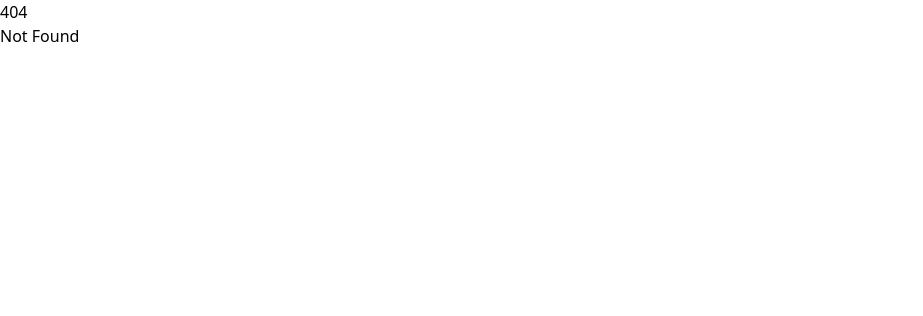
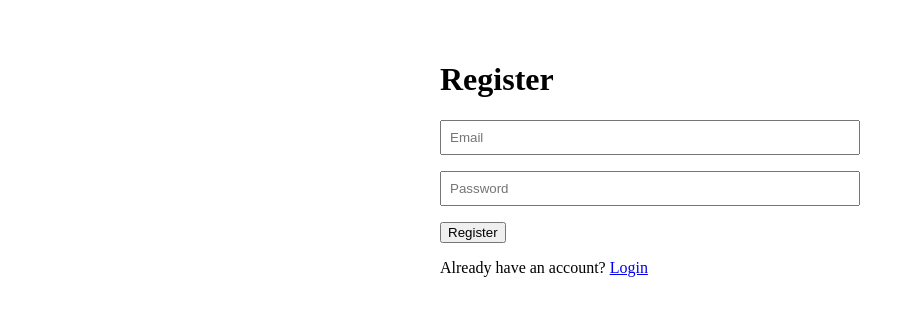
Before and after one commit to Chulinuwu/intaniahack, a SvelteKit app in the folder Frontend/: page /register in a window 1280 px wide. Before the commit this address had no page. Shown: the top 316 px of the page, without its empty margins (0-923 px from the left). Built offline with nearby package versions, Linux system fonts and the light colour scheme.

Commit message:
init frontend

```diff
--- /dev/null
+++ b/Frontend/src/lib/auth.ts
@@ -0,0 +1,37 @@
+import { writable } from 'svelte/store';
+import { browser } from '$app/environment';
+
+// สร้าง store สำหรับ token
+export const token = writable<string | null>(null);
+
+// ฟังก์ชันจัดการ token
+export function setToken(newToken: string | null) {
+    token.set(newToken);
+    if (browser) {
+        document.cookie = `token=${newToken}; path=/; max-age=604800`;
+    }
+}
+
+export function getToken() {
+    if (browser) {
+        const cookies = document.cookie.split(';');
+        const tokenCookie = cookies.find(c => c.trim().startsWith('token='));
+        return tokenCookie ? tokenCookie.split('=')[1] : null;
+    }
+    let currentToken;
+    token.subscribe(t => currentToken = t)();
+    return currentToken;
+}
+
+export function removeToken() {
+    token.set(null);
+    if (browser) {
+        document.cookie = 'token=; path=/; max-age=0';
+    }
+}
+
+// ตั้งค่า initial value จาก cookie เมื่ออยู่ใน browser
+if (browser) {
+    const initialToken = getToken() ?? null;
+    token.set(initialToken);
+}
--- a/Frontend/src/lib/index.ts
+++ /dev/null
@@ -1 +0,0 @@
-// place files you want to import through the `$lib` alias in this folder.
--- a/Frontend/src/routes/+layout.svelte
+++ b/Frontend/src/routes/+layout.svelte
@@ -1,6 +1,22 @@
-<script lang="ts">
-	import '../app.css';
-	let { children } = $props();
+<script>
+    import { onMount } from 'svelte';
+    import { goto } from '$app/navigation';
+    import { browser } from '$app/environment';
+    import { token } from '$lib/auth';
+
+    onMount(() => {
+        if (browser) {
+            const pathname = window.location.pathname;
+            if (!$token && pathname !== '/login' && pathname !== '/register') {
+                goto('/login');
+            }
+        }
+    });
+
+    // reactive statement สำหรับ client-side changes
+    $: if (browser && !$token && window.location.pathname !== '/login' && window.location.pathname !== '/register') {
+        goto('/login');
+    }
 </script>
 
-{@render children()}
+<slot />
--- a/Frontend/src/routes/+page.svelte
+++ b/Frontend/src/routes/+page.svelte
@@ -1,2 +1,56 @@
-<h1>Welcome to SvelteKit</h1>
-<p>Visit <a href="https://svelte.dev/docs/kit">svelte.dev/docs/kit</a> to read the documentation</p>
+<script>
+    import { onMount } from 'svelte';
+    import { goto } from '$app/navigation';
+    import { getToken, removeToken } from '$lib/auth';
+
+    let username = '';
+    let error = '';
+
+    onMount(async () => {
+        try {
+            const response = await fetch(`${import.meta.env.VITE_API_URL}/me`, {
+                headers: {
+                    'Authorization': `Bearer ${getToken()}`
+                }
+            });
+
+            const data = await response.json();
+
+            if (!response.ok) {
+                throw new Error('Failed to fetch user data');
+            }
+
+            username = data.email;
+        } catch (err) {
+            error = err instanceof Error ? err.message : 'An unknown error occurred';
+            removeToken();
+            goto('/login');
+        }
+    });
+
+    function handleLogout() {
+        removeToken();
+        goto('/login');
+    }
+</script>
+
+<div class="container">
+    {#if username}
+        <h1>Welcome, {username}</h1>
+        <button on:click={handleLogout}>Logout</button>
+    {/if}
+    {#if error}
+        <p class="error">{error}</p>
+    {/if}
+</div>
+
+<style>
+    .container {
+        max-width: 400px;
+        margin: 0 auto;
+        padding: 2rem;
+    }
+    .error {
+        color: red;
+    }
+</style>
--- /dev/null
+++ b/Frontend/src/routes/login/+page.svelte
@@ -0,0 +1,62 @@
+<script>
+    import { goto } from '$app/navigation';
+    import { setToken } from '$lib/auth';
+
+    let email = '';
+    let password = '';
+    let error = '';
+
+    async function handleLogin() {
+        try {
+            const response = await fetch(`${import.meta.env.VITE_API_URL}/login`, {
+                method: 'POST',
+                headers: {
+                    'Content-Type': 'application/json'
+                },
+                body: JSON.stringify({ email, password })
+            });
+
+            const data = await response.json();
+
+            if (!response.ok) {
+                throw new Error(data.message || 'Login failed');
+            }
+
+            setToken(data.token);
+            goto('/');
+        } catch (err) {
+            error = err instanceof Error ? err.message : 'An unknown error occurred';
+        }
+    }
+</script>
+
+
+<div class="container">
+    <h1>Login</h1>
+    {#if error}
+        <p class="error">{error}</p>
+    {/if}
+    <form on:submit|preventDefault={handleLogin}>
+        <input type="email" bind:value={email} placeholder="Email" required />
+        <input type="password" bind:value={password} placeholder="Password" required />
+        <button type="submit">Login</button>
+    </form>
+    <p>Don't have an account? <a href="/register">Register</a></p>
+</div>
+
+<style>
+    .container {
+        max-width: 400px;
+        margin: 0 auto;
+        padding: 2rem;
+    }
+    input {
+        display: block;
+        width: 100%;
+        margin: 1rem 0;
+        padding: 0.5rem;
+    }
+    .error {
+        color: red;
+    }
+</style>
--- /dev/null
+++ b/Frontend/src/routes/register/+page.svelte
@@ -0,0 +1,59 @@
+<script>
+    import { goto } from '$app/navigation';
+
+    let email = '';
+    let password = '';
+    let error = '';
+
+    async function handleRegister() {
+        try {
+            const response = await fetch(`${import.meta.env.VITE_API_URL}/register`, {
+                method: 'POST',
+                headers: {
+                    'Content-Type': 'application/json'
+                },
+                body: JSON.stringify({ email, password })
+            });
+
+            const data = await response.json();
+
+            if (!response.ok) {
+                throw new Error(data.message || 'Registration failed');
+            }
+
+            goto('/login');
+        } catch (err) {
+            error = err instanceof Error ? err.message : 'An unknown error occurred';
+        }
+    }
+</script>
+
+<div class="container">
+    <h1>Register</h1>
+    {#if error}
+        <p class="error">{error}</p>
+    {/if}
+    <form on:submit|preventDefault={handleRegister}>
+        <input type="email" bind:value={email} placeholder="Email" required />
+        <input type="password" bind:value={password} placeholder="Password" required />
+        <button type="submit">Register</button>
+    </form>
+    <p>Already have an account? <a href="/login">Login</a></p>
+</div>
+
+<style>
+    .container {
+        max-width: 400px;
+        margin: 0 auto;
+        padding: 2rem;
+    }
+    input {
+        display: block;
+        width: 100%;
+        margin: 1rem 0;
+        padding: 0.5rem;
+    }
+    .error {
+        color: red;
+    }
+</style>
```
Also changed, not shown: Frontend/src/routes/+page.server.ts (added, +23 -0 lines).
